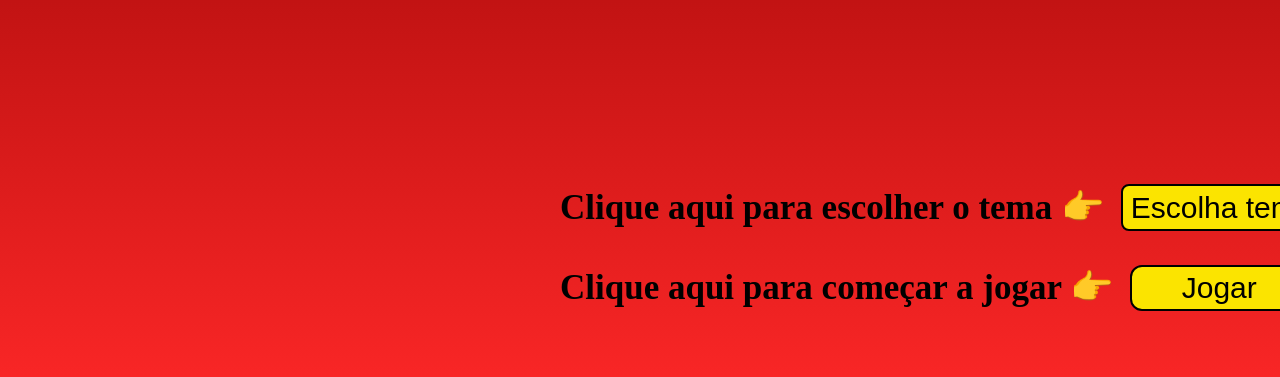
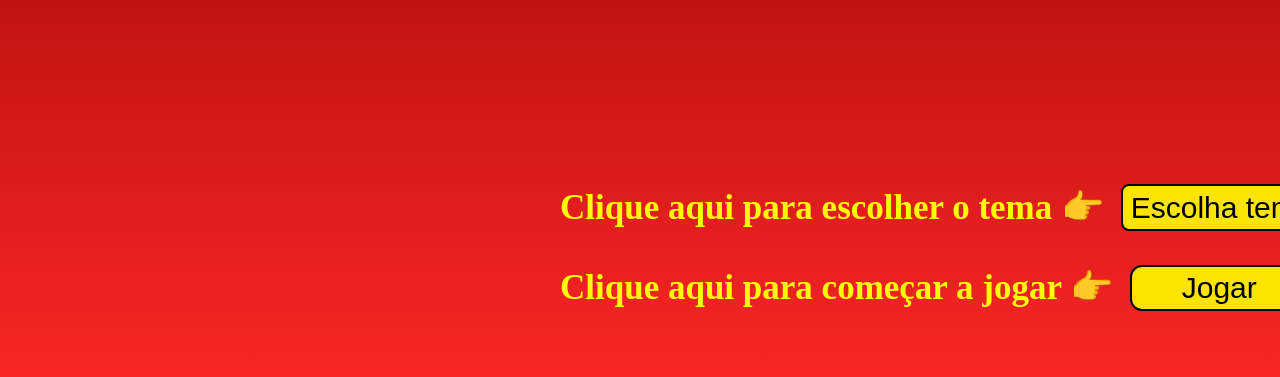
Before and after one commit to Trivialistas/Bau-da-Memoria, a website: page index.html in a window 1280 px wide. Shown: the part 379-756 px from the top of the page. Drawn offline with Linux system fonts and the light colour scheme.

Commit message:
Update menu.css

```diff
--- a/css/menu.css
+++ b/css/menu.css
@@ -56,7 +56,7 @@ img{
 label {
     white-space: nowrap;
     font-size: 35px;
-    color: black;
+    color: yellow;
     font-weight: bolder;
     margin-right: 1rem;
 }
```
